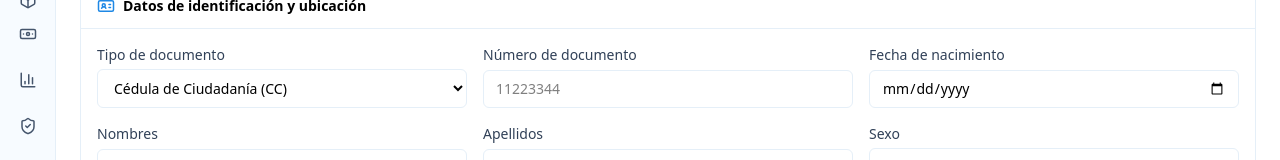
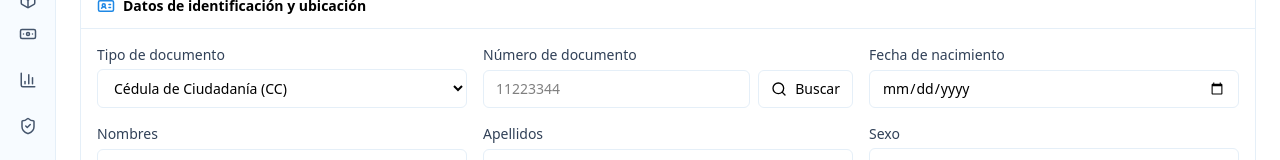
Before and after one commit to JonDeev/cebmag, a Next.js app: page /beneficiarios in a window 1280 px wide. Shown: the part 221-381 px from the top of the page. Built offline with nearby package versions, Linux system fonts and the light colour scheme.

Commit message:
CREACION DE BTN BUSCAR EN LA VISTA BENEFICIARIO Y LA API DE BUSCAR BENEFICIARIO

```diff
--- /dev/null
+++ b/src/app/api/beneficiarios/buscar/route.ts
@@ -0,0 +1,68 @@
+import { NextRequest, NextResponse } from "next/server";
+import { prisma } from "@/lib/prisma";
+
+// Mapea enums/valores de BD → etiquetas usadas en la UI
+const mapSexo = (s?: string | null) =>
+  s === "FEMENINO" ? "Femenino" : s === "MASCULINO" ? "Masculino" : s ? "Otro / Prefiere no decir" : "";
+
+const mapZona = (z?: string | null) =>
+  z === "URBANA" ? "Urbana" : z === "RURAL" ? "Rural" : "";
+
+const mapDiscapacidad = (d?: string | null) => {
+  if (!d || d === "NINGUNA") return "";
+  return d.charAt(0) + d.slice(1).toLowerCase(); // VISUAL → Visual
+};
+
+const toYMD = (d?: Date | null) => (d ? d.toISOString().slice(0, 10) : "");
+
+export async function GET(req: NextRequest) {
+  try {
+    const { searchParams } = new URL(req.url);
+    const tipo = searchParams.get("tipo");
+    const doc = searchParams.get("doc");
+
+    if (!tipo || !doc) {
+      return NextResponse.json({ error: "Faltan parámetros tipo y doc" }, { status: 400 });
+    }
+
+    const benef = await prisma.beneficiario.findFirst({
+      where: { tipoDoc: tipo as any, doc },
+    });
+
+    if (!benef) return NextResponse.json(null, { status: 200 });
+
+    // Armar payload con los nombres EXACTOS de la UI
+    const payload = {
+      tipo_doc: benef.tipoDoc,
+      num_doc: benef.doc,
+      fecha_nac: toYMD(benef.fechaNacimiento),
+      nombres: benef.nombres ?? "",
+      apellidos: benef.apellidos ?? "",
+      sexo: mapSexo(benef.sexo as any),
+      direccion: benef.direccion ?? "",
+      barrio: benef.barrio ?? "",
+      ciudad: benef.ciudad ?? "",
+      dpto: benef.departamento ?? "",
+      zona: mapZona(benef.zona as any),
+      telefono: benef.telefono ?? "",
+      eps: benef.eps ?? "",
+      rh: (benef.rh as any) ?? "",
+      discapacidad: mapDiscapacidad(benef.discapacidad as any),
+      alergias: benef.alergias ?? "",
+      medicamentos: benef.medicamentos ?? "",
+      antecedentes: benef.antecedentes ?? "",
+      comunidad: benef.comunidad ?? "",
+      lengua: benef.lengua ?? "",
+      practicas: benef.practicasCulturales ?? "",
+      urg_nombre: benef.urgenciaNombre ?? "",
+      urg_parentesco: benef.urgenciaParentesco ?? "",
+      urg_tel: benef.urgenciaTelefono ?? "",
+      urg_dir: benef.urgenciaDireccion ?? "",
+      acudientes: Array.isArray(benef.acudientes) ? (benef.acudientes as any) : [],
+    };
+
+    return NextResponse.json(payload, { status: 200 });
+  } catch (err: any) {
+    return NextResponse.json({ error: err?.message ?? "Error interno" }, { status: 500 });
+  }
+}
--- a/src/app/beneficiarios/page.tsx
+++ b/src/app/beneficiarios/page.tsx
@@ -3,7 +3,7 @@
 import { useState } from "react";
 import DashboardShell from "../_components/DashboardShell";
 import {
-  IdCard, Stethoscope, Palette, PhoneCall, UserPlus, Upload, Trash2, Plus,
+  IdCard, Stethoscope, Palette, PhoneCall, UserPlus, Upload, Trash2, Plus, Search,
 } from "lucide-react";
 
 /* ---------- UI helpers (inputs básicos) ---------- */
@@ -98,11 +98,83 @@ export default function BeneficiariosPage() {
     setAcudientes((a) => a.map((x, i) => (i === idx ? { ...x, ...patch } : x)));
 
   const [saving, setSaving] = useState(false);
+  const [searching, setSearching] = useState(false);
 
   const limpiar = () => {
     setDocs([]);
     setAcudientes([{ nombre: "", parentesco: "", telefono: "", direccion: "" }]);
     (document.getElementById("benef-form") as HTMLFormElement | null)?.reset();
+  };
+
+  const buscar = async () => {
+    const tipo = (document.querySelector("[name='tipo_doc']") as HTMLSelectElement)?.value;
+    const doc = (document.querySelector("[name='num_doc']") as HTMLInputElement)?.value;
+    if (!tipo || !doc) {
+      alert("Ingrese tipo y número de documento para buscar.");
+      return;
+    }
+
+    try {
+      setSearching(true);
+      const res = await fetch(`/api/beneficiarios/buscar?tipo=${encodeURIComponent(tipo)}&doc=${encodeURIComponent(doc)}`);
+      if (!res.ok) {
+        const j = await res.json().catch(() => ({}));
+        throw new Error(j?.error ?? "Error al buscar beneficiario.");
+      }
+      const data = await res.json();
+
+      if (!data) {
+        alert("No se encontró ningún beneficiario con esos datos.");
+        return;
+      }
+
+      // Rellenar formulario con los datos encontrados
+      const form = document.getElementById("benef-form") as HTMLFormElement | null;
+      if (!form) return;
+
+      const fill = (name: string, val?: string) => {
+        const el = form.querySelector(`[name='${name}']`) as
+          | HTMLInputElement
+          | HTMLSelectElement
+          | HTMLTextAreaElement
+          | null;
+        if (el && val !== undefined && val !== null) el.value = String(val);
+      };
+
+      fill("tipo_doc", data.tipo_doc);
+      fill("num_doc", data.num_doc);
+      fill("fecha_nac", data.fecha_nac);
+      fill("nombres", data.nombres);
+      fill("apellidos", data.apellidos);
+      fill("sexo", data.sexo);
+      fill("direccion", data.direccion);
+      fill("barrio", data.barrio);
+      fill("ciudad", data.ciudad);
+      fill("dpto", data.dpto);
+      fill("zona", data.zona);
+      fill("telefono", data.telefono);
+      fill("eps", data.eps);
+      fill("rh", data.rh);
+      fill("discapacidad", data.discapacidad);
+      fill("alergias", data.alergias);
+      fill("medicamentos", data.medicamentos);
+      fill("antecedentes", data.antecedentes);
+      fill("comunidad", data.comunidad);
+      fill("lengua", data.lengua);
+      fill("practicas", data.practicas);
+      fill("urg_nombre", data.urg_nombre);
+      fill("urg_parentesco", data.urg_parentesco);
+      fill("urg_tel", data.urg_tel);
+      fill("urg_dir", data.urg_dir);
+
+      if (Array.isArray(data.acudientes)) setAcudientes(data.acudientes);
+
+      alert("Beneficiario encontrado ✅");
+    } catch (e: any) {
+      alert("Error: " + (e?.message ?? "Desconocido"));
+    } finally {
+      setSearching(false);
+    }
   };
 
   const guardar = async () => {
@@ -192,9 +264,17 @@ export default function BeneficiariosPage() {
                 <option value="PA">Pasaporte (PA)</option>
               </Select>
             </Field>
+
             <Field label="Número de documento">
-              <Input name="num_doc" placeholder="11223344" />
+              <div className="flex gap-2">
+                <Input name="num_doc" placeholder="11223344" className="flex-1" />
+                <Button variant="outline" type="button" onClick={buscar} disabled={searching} title="Buscar beneficiario">
+                  <Search size={16} />
+                  {searching ? "Buscando…" : "Buscar"}
+                </Button>
+              </div>
             </Field>
+
             <Field label="Fecha de nacimiento">
               <Input type="date" name="fecha_nac" />
             </Field>
```
